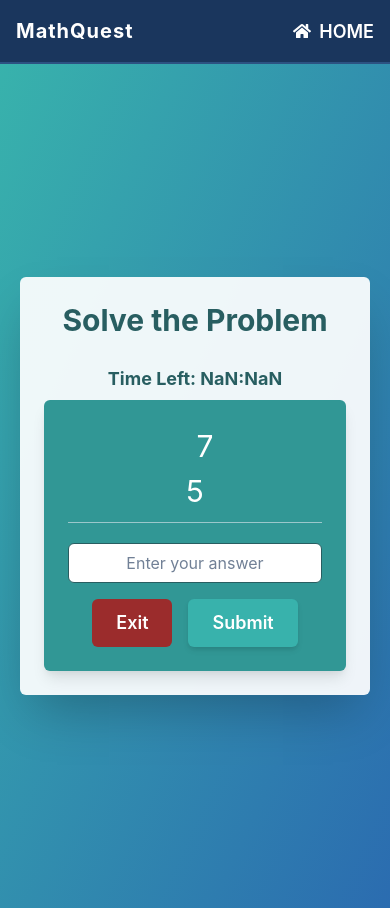
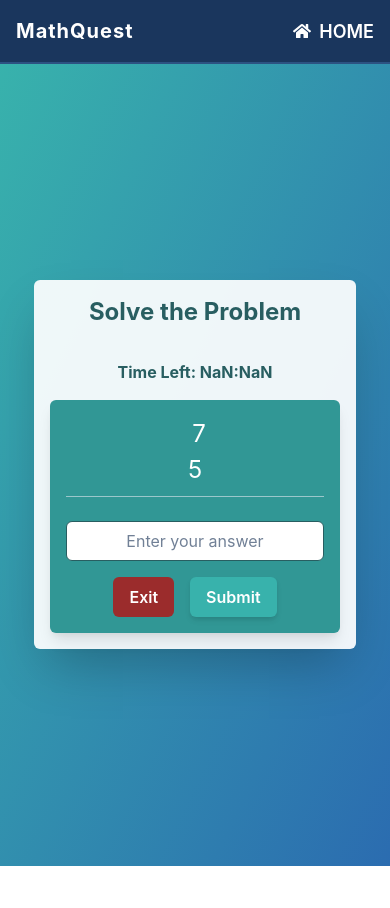
Before and after one commit to meghagl17/MathWebsite, a React (Create React App) app in the folder math_website/: page /play in a window 390 px wide. After the commit the page ends 866 px from the top, so only its background shows below. Built offline with nearby package versions, Linux system fonts and the light colour scheme.

Commit message:
better responsive design

```diff
--- a/math_website/src/Components/Play.jsx
+++ b/math_website/src/Components/Play.jsx
@@ -134,39 +134,46 @@ function Play() {
 
     return (
         <Box
-            minH="100vh"
+            minH="95vh"
             bgGradient="linear(to-br, teal.400, blue.600)"
             color="white"
             textAlign="center"
-            p={5}
+            p={4} // Adjusted padding
             display="flex"
             alignItems="center"
             justifyContent="center"
             flexDirection="column"
         >
-            <Container maxW="container.sm" p={6} borderRadius="md" bg="whiteAlpha.900" boxShadow="2xl">
-                <VStack spacing={2} align="center">
-                    <Heading as="h1" size="xl" mb={4} color="teal.700">
+            <Container
+                maxW={{ base: "90%", md: "container.sm" }} // Responsive container width
+                p={4} // Adjusted padding
+                borderRadius="md"
+                bg="whiteAlpha.900"
+                boxShadow="2xl"
+            >
+                <VStack spacing={4} align="center"> {/* Increased spacing for better readability */}
+                    <Heading as="h1" size={{ base: "lg", md: "xl" }} mb={4} color="teal.700">
                         Solve the Problem
                     </Heading>
-                    <Text fontSize="lg" fontWeight="bold" color="teal.700">
+                    <Text fontSize={{ base: "md", md: "lg" }} fontWeight="bold" color="teal.700">
                         Time Left: {formatTime(timeLeft)}
                     </Text>
                     <Box
-                        p={6}
+                        p={4} // Adjusted padding
                         bg="teal.500"
                         color="white"
                         borderRadius="md"
                         boxShadow="lg"
                         textAlign="center"
                     >
-                        <Text fontSize="3xl" pl={5}>
+                        <Text fontSize={{ base: "2xl", md: "3xl" }} pl={2} /* Adjusted padding for smaller screens */
+                            >
                             {num1}
                         </Text>
-                        <Text fontSize="3xl" mb={2}>
+                        <Text fontSize={{ base: "2xl", md: "3xl" }} mb={2}>
                             {sign} {num2}
                         </Text>
-                        <Divider my={1} />
+                        <Divider my={2} /> {/* Increased margin for better spacing */}
                         <FormControl id="input">
                             <Input
                                 ref={inputRef}
@@ -183,13 +190,22 @@ function Play() {
                                 _focus={{ borderColor: 'teal.400' }}
                                 color="black"
                                 textAlign="center"
+                                fontSize={{ base: "md", md: "lg" }} // Responsive font size
                             />
                         </FormControl>
                         <HStack spacing={4} justify="center">
-                            <Button bg="red.700" _hover={{ bg: 'red.800', shadow: 'lg' }} color="white" size="lg" onClick={() => navigate('/result')}>Exit</Button>
+                            <Button
+                                bg="red.700"
+                                _hover={{ bg: 'red.800', shadow: 'lg' }}
+                                color="white"
+                                size={{ base: "md", lg: "lg" }} // Responsive button size
+                                onClick={() => navigate('/result')}
+                            >
+                                Exit
+                            </Button>
                             <Button
                                 colorScheme="teal"
-                                size="lg"
+                                size={{ base: "md", lg: "lg" }} // Responsive button size
                                 onClick={submitClicked}
                                 bg="teal.400"
                                 color="white"
@@ -205,7 +221,7 @@ function Play() {
                 </VStack>
             </Container>
         </Box>
-      );
+    );
 }
 
 export default Play;
--- a/math_website/src/Components/Result.jsx
+++ b/math_website/src/Components/Result.jsx
@@ -22,7 +22,7 @@ function Result() {
             color="white"
         >
             <VStack spacing={8} align="stretch">
-                <Heading as="h1" size="xl" textAlign="center" mb={6}>
+                <Heading as="h1" size="xl" textAlign="center" mb={4}>
                     Results
                 </Heading>
 
--- a/math_website/src/Components/Rules.jsx
+++ b/math_website/src/Components/Rules.jsx
@@ -1,17 +1,12 @@
 import * as React from 'react';
 import { useNavigate } from 'react-router-dom';
-import { useContext, useEffect } from 'react';
+import { useContext } from 'react';
 import { Box, Button, Heading, Text, VStack, Container, useBreakpointValue, Flex } from '@chakra-ui/react';
 import ContextProvider from '../Context';
 
 function Rules() {
     const navigate = useNavigate();
-    const startNowClicked = () => {
-        navigate('/play');
-    };
-
     const temp = useContext(ContextProvider);
-    const timeLimit = temp.timeLimit;
     const setTimeLimit = temp.setTimeLimit;
 
     const timeChosen = (time) => {
@@ -30,41 +25,52 @@ function Rules() {
             textAlign="center"
             p={4}
         >
-            <Container maxW="container.md">
-                <VStack spacing={8}>
+            <Container maxW={{ base: "90%", md: "container.md" }}>
+                <VStack spacing={{ base: 6, md: 8 }} align="center">
                     <Heading
                         as="h1"
-                        fontSize={{ base: '2xl', md: '4xl' }}
+                        fontSize={{ base: '3xl', md: '4xl' }}
                         fontWeight="bold"
                         letterSpacing="wide"
                         textShadow="2px 2px 4px rgba(0, 0, 0, 0.6)"
                     >
                         Rules of the Game
                     </Heading>
-                    <Text fontSize={{ base: 'md', md: 'lg' }} maxW="lg">
+                    <Text fontSize={{ base: 'sm', md: 'lg' }} maxW="md">
                         Welcome to an exhilarating math challenge! Test your skills by selecting a time limit and answering as many questions as you can within that period. Hit the submit button to record your answers, and click Exit whenever you’re ready to conclude the round. Stay sharp, embrace the challenge, and have a blast proving your math prowess!
                     </Text>
                     <Flex
-                        direction="row"
+                        direction={{ base: 'column', md: 'row' }} // Stack buttons vertically on small screens
                         justify="center"
                         align="center"
-                        spacing={10}
+                        spacing={{ base: 4, md: 6 }} // Adjust spacing for smaller screens
                         p={4}
                     >
                         <Button
-                            colorScheme="teal" variant="solid" size="lg" mr={2}
+                            colorScheme="teal"
+                            variant="solid"
+                            size={{ base: 'md', lg: 'lg' }} // Responsive button size
+                            mr={3}
+                            mb={{ base: 2, md: 0 }} // Add margin-bottom for vertical stacking on small screens
                             onClick={() => timeChosen(60)}
                         >
                             1 minute
                         </Button>
                         <Button
-                            colorScheme="teal" variant="solid" size="lg" mx={2}
+                            colorScheme="teal"
+                            variant="solid"
+                            size={{ base: 'md', lg: 'lg' }}
+                            mr={3}
+                            mb={{ base: 2, md: 0 }} // Add margin-bottom for vertical stacking on small screens
                             onClick={() => timeChosen(180)}
                         >
                             3 minutes
                         </Button>
                         <Button
-                            colorScheme="teal" variant="solid" size="lg" ml={2}
+                            colorScheme="teal"
+                            variant="solid"
+                            size={{ base: 'md', lg: 'lg' }}
+                            mr={3}
                             onClick={() => timeChosen(300)}
                         >
                             5 minutes
```
